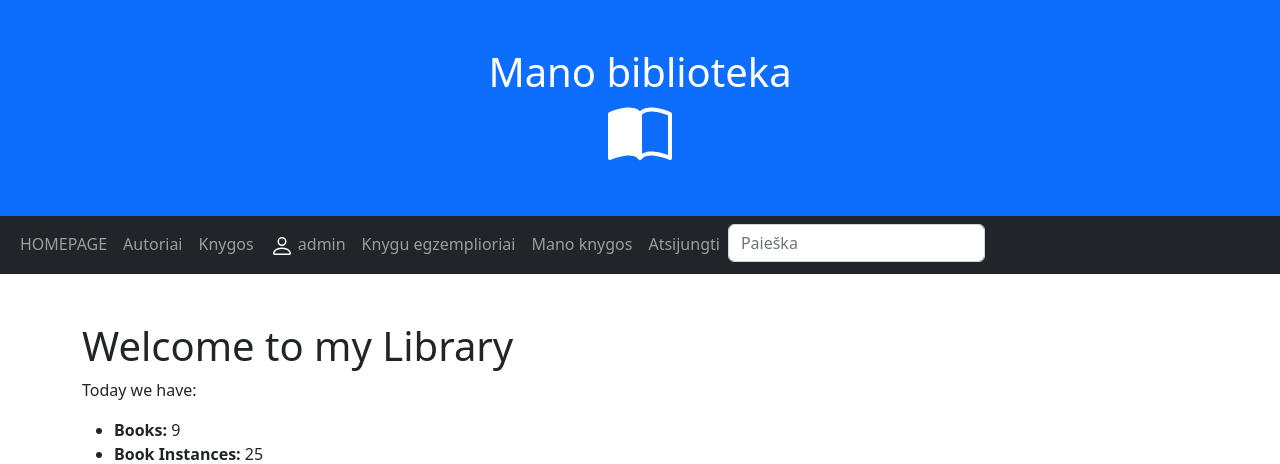
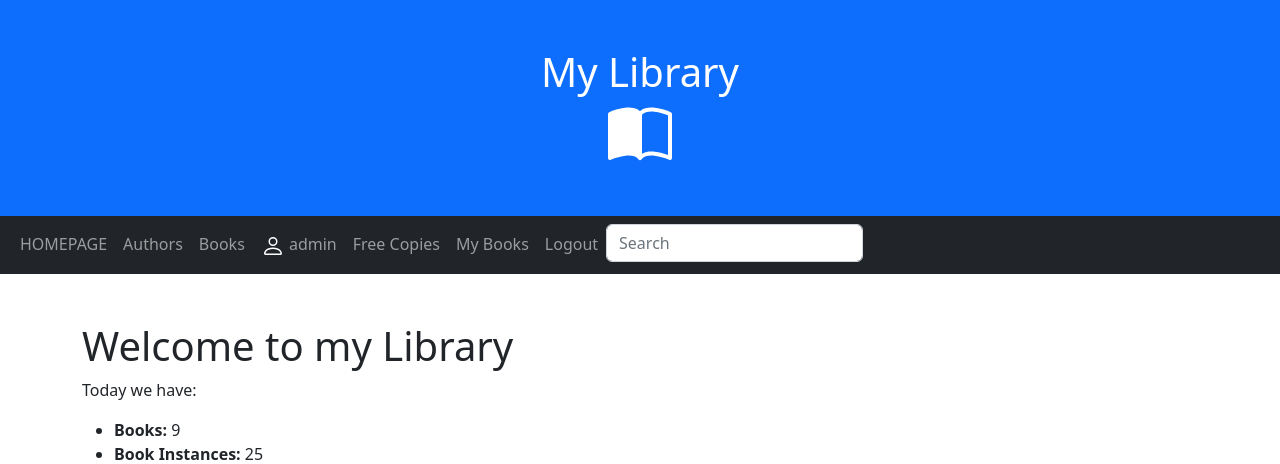
Before and after one commit to RedasMiliunas/library_2023_pavasaris, a Django app: page / in a window 1280 px wide. Shown: the top 464 px of the page. Run offline with Django 4.2, Linux system fonts and the light colour scheme; a user stored in the database is signed in; data comes from the database, SQL or seed files in the repository; both versions use the stored data as it was after the commit.

Commit message:
Isverstas base HTML puslapis (MENIU juosta), kartu su TITLE (index.html), faile ir block 'content' turiniu

```diff
--- a/mysite/library/templates/base.html
+++ b/mysite/library/templates/base.html
@@ -26,12 +26,12 @@ Cia yra pagrindinis programos HTML sablonas, sukurtas panaudojant Bootstrap 5
     background: #aaa;
   }
   </style>
-
+{% load i18n %}
 </head>
 <body>
 
 <div class="p-5 bg-primary text-white text-center">
-  <h1>Mano biblioteka</h1>
+  <h1>{% trans "My Library" %}</h1>
     <svg xmlns="http://www.w3.org/2000/svg" width="64" height="64" fill="currentColor" class="bi bi-book-half" viewBox="0 0 16 16">
   <path d="M8.5 2.687c.654-.689 1.782-.886 3.112-.752 1.234.124 2.503.523 3.388.893v9.923c-.918-.35-2.107-.692-3.287-.81-1.094-.111-2.278-.039-3.213.492V2.687zM8 1.783C7.015.936 5.587.81 4.287.94c-1.514.153-3.042.672-3.994 1.105A.5.5 0 0 0 0 2.5v11a.5.5 0 0 0 .707.455c.882-.4 2.303-.881 3.68-1.02 1.409-.142 2.59.087 3.223.877a.5.5 0 0 0 .78 0c.633-.79 1.814-1.019 3.222-.877 1.378.139 2.8.62 3.681 1.02A.5.5 0 0 0 16 13.5v-11a.5.5 0 0 0-.293-.455c-.952-.433-2.48-.952-3.994-1.105C10.413.809 8.985.936 8 1.783z"/>
 </svg>
@@ -41,13 +41,13 @@ Cia yra pagrindinis programos HTML sablonas, sukurtas panaudojant Bootstrap 5
   <div class="container-fluid">
     <ul class="navbar-nav">
       <li class="nav-item">
-        <a class="nav-link" href="{% url 'index'%}">HOMEPAGE</a>
+        <a class="nav-link" href="{% url 'index'%}">{% trans "HOMEPAGE" %}</a>
       </li>
       <li class="nav-item">
-        <a class="nav-link" href="{% url 'authors'%}">Autoriai</a>
+        <a class="nav-link" href="{% url 'authors'%}">{% trans "Authors" %}</a>
       </li>
       <li class="nav-item">
-        <a class="nav-link" href="{% url 'books'%}">Knygos</a>
+        <a class="nav-link" href="{% url 'books'%}">{% trans "Books" %}</a>
       </li>
       {% if user.is_authenticated %}
       <li class="nav-item"><a class="nav-link" href="{% url 'profile' %}">
@@ -55,18 +55,18 @@ Cia yra pagrindinis programos HTML sablonas, sukurtas panaudojant Bootstrap 5
                 <path fill-rule="evenodd" d="M13 14s1 0 1-1-1-4-6-4-6 3-6 4 1 1 1 1h10zm-9.995-.944v-.002.002zM3.022 13h9.956a.274.274 0 00.014-.002l.008-.002c-.001-.246-.154-.986-.832-1.664C11.516 10.68 10.289 10 8 10c-2.29 0-3.516.68-4.168 1.332-.678.678-.83 1.418-.832 1.664a1.05 1.05 0 00.022.004zm9.974.056v-.002.002zM8 7a2 2 0 100-4 2 2 0 000 4zm3-2a3 3 0 11-6 0 3 3 0 016 0z" clip-rule="evenodd"/>
               </svg>
       {{ user.get_username }} </a></li>
-          <li class="nav-item"><a class="nav-link" href="{% url 'instances'%}">Knygu egzemplioriai</a></li>
-          <li class="nav-item"><a class="nav-link" href="{% url 'my_books'%}">Mano knygos</a></li>
-          <li class="nav-item"><a class="nav-link" href="{% url 'logout'%}">Atsijungti</a></li>
+          <li class="nav-item"><a class="nav-link" href="{% url 'instances'%}">{% trans "Free Copies" %}</a></li>
+          <li class="nav-item"><a class="nav-link" href="{% url 'my_books'%}">{% trans "My Books" %}</a></li>
+          <li class="nav-item"><a class="nav-link" href="{% url 'logout'%}">{% trans "Logout" %}</a></li>
       {% else%}
-          <li class="nav-item"><a class="nav-link" href="{% url 'register'%}">Registruotis</a></li>
-          <li class="nav-item"><a class="nav-link" href="{% url 'login'%}">Prisijungti</a></li>
+          <li class="nav-item"><a class="nav-link" href="{% url 'register'%}">{% trans "Register" %}</a></li>
+          <li class="nav-item"><a class="nav-link" href="{% url 'login'%}">{% trans "Login" %}</a></li>
       {% endif%}
 
 
       <li>
         <form action="{% url 'search' %}" method="get" class="form-inline my-2 my-md-0">
-        <input name="query" class="form-control" type="text" placeholder="Paieška">
+        <input name="query" class="form-control" type="text" placeholder="{% trans 'Search' %}">
         </form>
       </li>
 
--- a/mysite/library/templates/index.html
+++ b/mysite/library/templates/index.html
@@ -1,9 +1,9 @@
 {% extends "base.html" %}
-
-{% block "title" %}HOMEPAGE{% endblock%}
+{% load i18n %}
+{% block "title" %}{% trans "HOMEPAGE" %}{% endblock%}
 
 {% block "content" %}
-{% load i18n %}
+
 <h1>{% trans "Welcome to my Library" %}</h1>
 <p>{% trans "Today we have:" %}</p>
 <ul>
--- a/mysite/mysite/settings.py
+++ b/mysite/mysite/settings.py
@@ -119,9 +119,9 @@ AUTH_PASSWORD_VALIDATORS = [
 # Internationalization
 # https://docs.djangoproject.com/en/4.2/topics/i18n/
 
-LANGUAGE_CODE = 'en-us'         #LANGUAGE_CODE = 'lt'  - viskas bus lietuviskai
+# LANGUAGE_CODE = 'en-us'         #LANGUAGE_CODE = 'lt'  - viskas bus lietuviskai
 
-# LANGUAGE_CODE = 'lt'
+LANGUAGE_CODE = 'lt'
 
 TIME_ZONE = 'UTC'               #TIME_ZONE = 'UTC+3'
 
```
Also changed, not shown: mysite/db.sqlite3, mysite/library/locale/lt/LC_MESSAGES/django.po, 1 other file.
